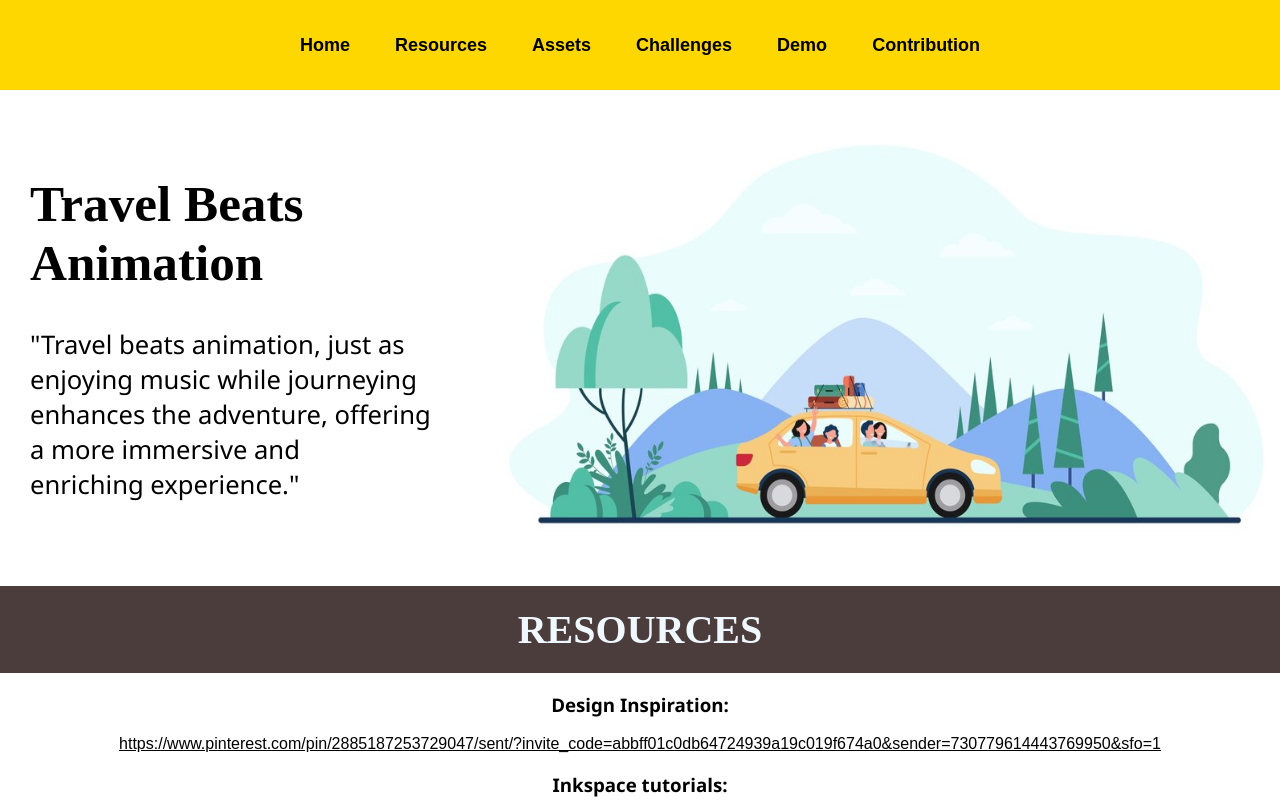
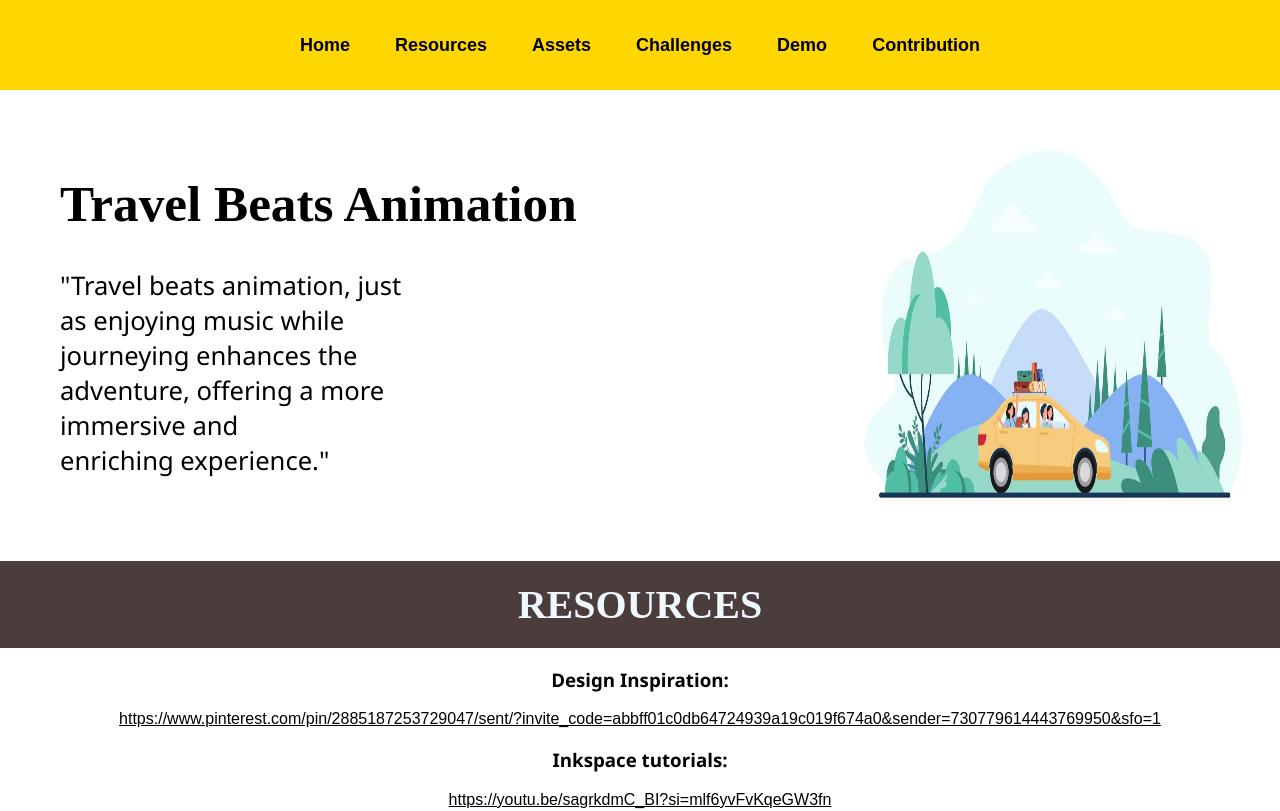
Before and after one commit to saneha-garg/Travel_beats_animation, a plain HTML site: page index.html in a window 1280 px wide. Shown: the top 811 px of the page. Drawn offline with Linux system fonts and the light colour scheme.

Commit message:
Update style.css

```diff
--- a/style.css
+++ b/style.css
@@ -39,18 +39,25 @@ body {
 }
 
 .project-image img {
-    max-width: 100%;
-    height: 490px;
-    width:800px;
+    /* max-width: 100%; */
+    height: 450px;
+    width:400px;
+    padding-right: 30px;
+    padding-top: 10px;
+    padding-bottom: 5px;
 }
 
 .project-info p{
     font-weight: 450;
+    padding-right: 400px;
+    padding-left: 30px;
 }
+
 
 .project-info h1{
     font-family: 'Times New Roman', Times, serif;
     padding-top: 20px;
+    padding-left: 30px;
 }
 
 .resources {
```
